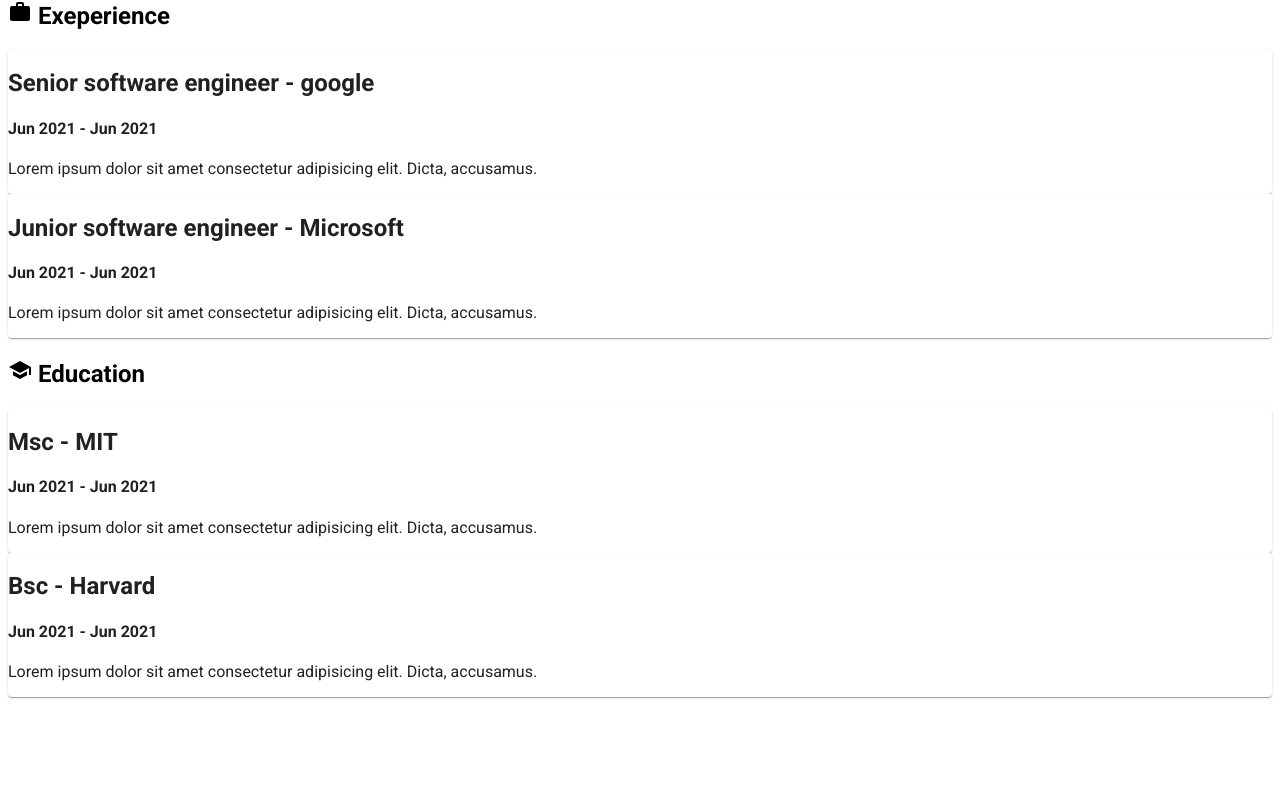
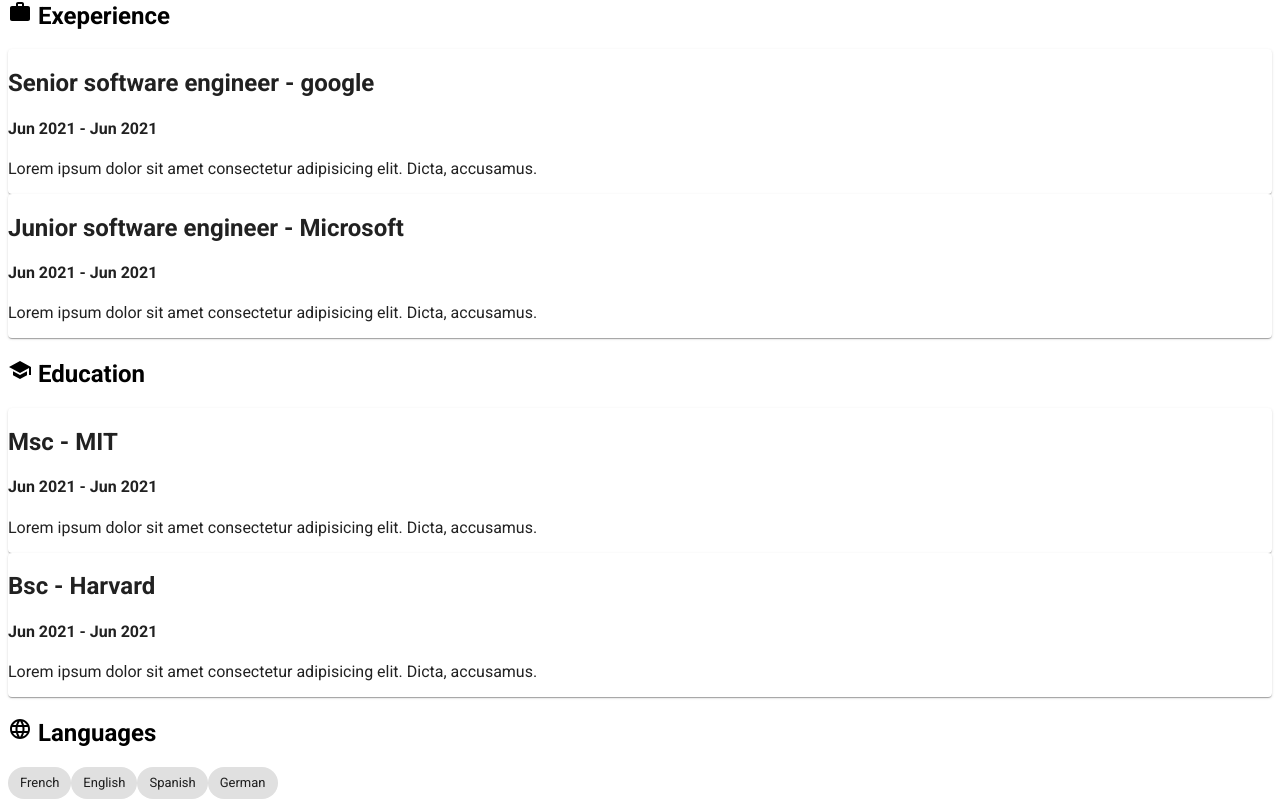
Before and after one commit to habib-chawki/social-app-front, a React (Create React App) app: page /profile/1 in a window 1280 px wide. Shown: the part 345-1152 px from the top of the page. Before the commit the page ends 1050 px from the top, so only its background shows below. Built offline with nearby package versions, Linux system fonts and the light colour scheme.

Commit message:
Render languages chips

```diff
--- a/src/components/custom/profile/Profile.jsx
+++ b/src/components/custom/profile/Profile.jsx
@@ -5,7 +5,7 @@ import { getUser } from '../../../services/storage';
 
 import moment from 'moment';
 
-import { Button, Box, Card } from '@material-ui/core';
+import { Button, Box, Card, Chip } from '@material-ui/core';
 
 import InfoIcon from '@material-ui/icons/Info';
 import HomeIcon from '@material-ui/icons/Home';
@@ -13,6 +13,7 @@ import AccountBoxIcon from '@material-ui/icons/AccountBox';
 import CakeIcon from '@material-ui/icons/Cake';
 import WorkIcon from '@material-ui/icons/Work';
 import SchoolIcon from '@material-ui/icons/School';
+import LanguageIcon from '@material-ui/icons/Language';
 
 function Profile() {
    const history = useHistory();
@@ -59,6 +60,7 @@ function Profile() {
                'Lorem ipsum dolor sit amet consectetur adipisicing elit. Dicta, accusamus.',
          },
       ],
+      languages: ['French', 'English', 'Spanish', 'German'],
    });
 
    // extract user id
@@ -137,6 +139,16 @@ function Profile() {
                </Card>
             ))}
          </Box>
+
+         <Box>
+            <h2>
+               <LanguageIcon /> Languages
+            </h2>
+
+            {profile.languages.map((language, index) => (
+               <Chip key={index} label={language}></Chip>
+            ))}
+         </Box>
       </Box>
    );
 }
```
